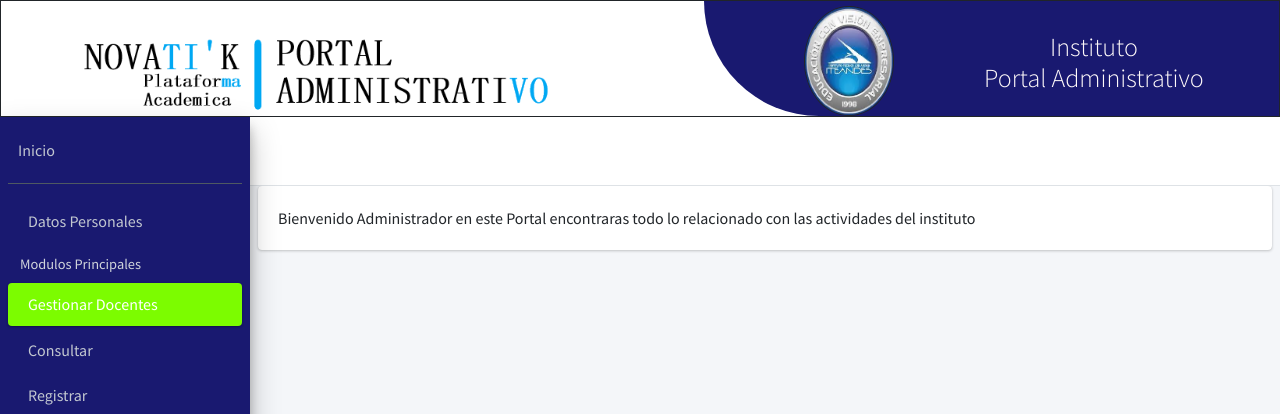
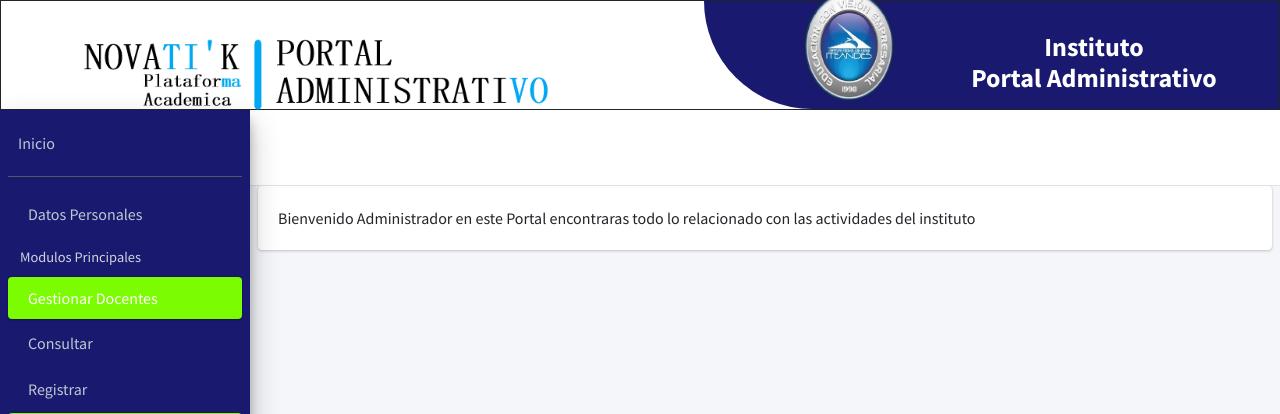
Before and after one commit to Grupo-Iteandes-1803586/Novatik-Iteandes, a PHP site: the page made by views/index.php in a window 1280 px wide. Shown: the top 414 px of the page. Run offline with PHP 8.4, Linux system fonts and the light colour scheme; the template is opened without the code that fills it, so the values that code supplies are empty; some libraries are stand-ins or nearby versions.

Commit message:
Creacion del responsive del Header del proyecto

```diff
--- a/views/components/Css/StyleHeader.css
+++ b/views/components/Css/StyleHeader.css
@@ -25,20 +25,20 @@
 
 .img-logo {
   border: 1px solid;
-  margin-top: 5px;
+  margin-top: -10px;
   border-radius: 50%;
   width: 90px;
   height: 110px;
   margin-left: 100px; }
 
-.container-right h4 {
-  color: snow;
+.container-right h3 {
   width: 100%;
   font-size: 26px;
   font-weight: 300;
   margin-top: 30px;
   margin-left: 15px;
-  text-align: center; }
+  text-align: center;
+  font-weight: bold; }
 
 .encabezado-index {
   width: 100%;
--- a/views/components/Scss/StyleHeader.scss
+++ b/views/components/Scss/StyleHeader.scss
@@ -23,20 +23,20 @@
 }
 .img-logo{
     border: 1px solid ;
-    margin-top: 5px;
+    margin-top: -10px;
     border-radius: 50%;
     width: 90px;
     height: 110px;
     margin-left: 100px;
 }
-.container-right h4{
-    color: snow;
+.container-right h3{
     width: 100%;
     font-size: 26px;
     font-weight: 300;
     margin-top: 30px;
     margin-left: 15px;
     text-align: center;
+    font-weight: bold;
 }
 .encabezado-index{
     width: 100%;
--- a/views/partials/header.php
+++ b/views/partials/header.php
@@ -5,7 +5,7 @@
         </div>
         <div class="container-right">
             <img src="<?= $baseURL ?>/views/components/img/logo1.jpg" class="img-logo">
-            <h4>Instituto <?= getenv('TITLE_SITE')?> <br>Portal Administrativo</h4>
+            <h3 id="container-title" class="card-title">Instituto <?= getenv('TITLE_SITE')?> <br><p id="tipoPortal">Portal Administrativo</p></h3>
         </div>
     </div>
 </div>
```
Also changed, not shown: other parts of views/components/Css/StyleHeader.css (+34 -0 lines), other parts of views/components/Scss/StyleHeader.scss (+39 -0 lines), 1 other file.
